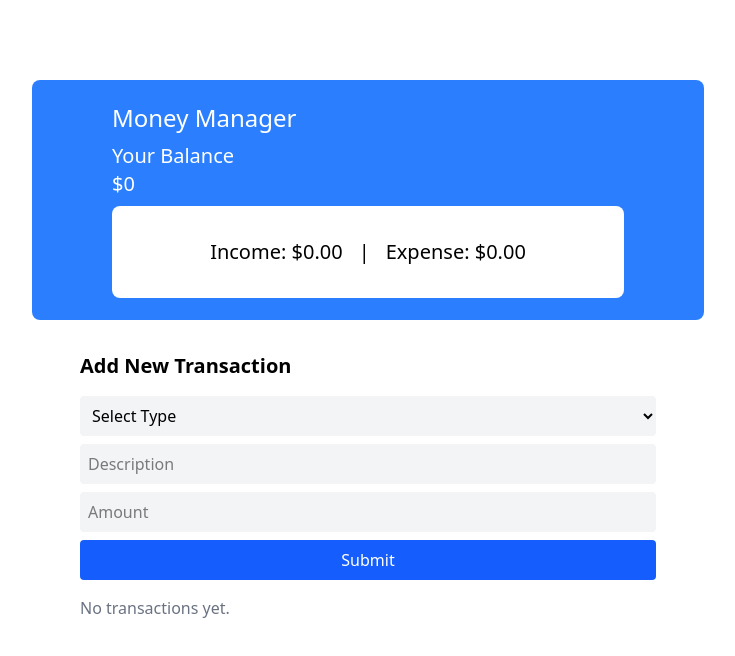
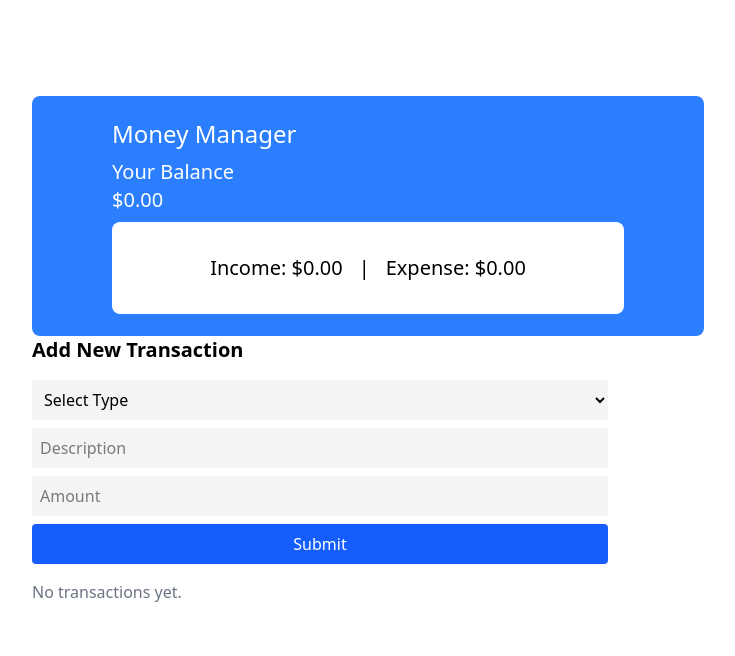
Before and after one commit to LordMamoo/Money-React, a React (Vite) app: page / in a window 1280 px wide. Shown: the top 656 px of the page, without its empty margins (272-1007 px from the left). Built offline with nearby package versions, Linux system fonts and the light colour scheme.

Commit message:
fixed local storage and added balance function

```diff
--- a/src/App.jsx
+++ b/src/App.jsx
@@ -1,11 +1,9 @@
-import Balance from "./components/Balance.jsx";
 import History from "./components/History.jsx";
 
 function App() {
   return (
     <>
       <main className='min-h-dvh w-dvw flex flex-col items-center gap-4 p-20'>
-          <Balance />
           <History />
       </main>
     </>
--- a/src/components/Balance.jsx
+++ b/src/components/Balance.jsx
@@ -1,28 +1,20 @@
 // import History from "./History.jsx"
 
-export default function Balance() {
-    let income = (0).toFixed(2);
-    let expense = (0).toFixed(2);
-    let balance = (0).toFixed(2)
-
-    function findBalance() {
-        balance = income - expense;
-    }
-
-    findBalance();
+export default function Balance({ income, expense }) {
+    const balance = income - expense;
 
     return (
-        <div id="balance" className='flex flex-col justify-center items-center gap-2 p-4 bg-blue-500 rounded-lg w-2xl h-60 text-white'>
+        <div id="balance" className="flex flex-col justify-center items-center gap-2 p-4 bg-blue-500 rounded-lg w-2xl h-60 text-white">
             <h1 className="text-2xl w-lg">Money Manager</h1>
             <div className="w-lg text-xl">
                 <h2>Your Balance</h2>
-                <span>${balance}</span>
+                <span>${balance.toFixed(2)}</span>
             </div>
             <div className="flex justify-center items-center gap-4 p-8 w-lg bg-white rounded-lg text-black text-xl">
-                <span>Income: ${income}</span>
+                <span>Income: ${income.toFixed(2)}</span>
                 <span>|</span>
-                <span>Expense: ${expense}</span>
+                <span>Expense: ${expense.toFixed(2)}</span>
             </div>
         </div>
-    )
+    );
 }
--- a/src/components/History.jsx
+++ b/src/components/History.jsx
@@ -1,23 +1,41 @@
 import { useState, useEffect } from "react";
 import TransactionForm from "./TransactionForm";
 import TransactionList from "./TransactionList";
+import Balance from "./Balance";
 
 export default function History() {
     const [transactions, setTransactions] = useState([]);
+    const [hasLoaded, setHasLoaded] = useState(false); // ✅ flag
 
-    // Load from localStorage when component mounts
+    // Load from localStorage on first render
     useEffect(() => {
         const saved = JSON.parse(localStorage.getItem("transactions")) || [];
-        setTransactions(saved);
+        const normalized = saved.map((t) => ({
+            ...t,
+            amount: Number(t.amount),
+        }));
+        setTransactions(normalized);
+        setHasLoaded(true); // ✅ mark as loaded
     }, []);
 
-    // Save to localStorage when transactions change
+    // Save only after the first load has completed
     useEffect(() => {
-        localStorage.setItem("transactions", JSON.stringify(transactions));
-    }, [transactions]);
+        if (hasLoaded) {
+            localStorage.setItem("transactions", JSON.stringify(transactions));
+        }
+    }, [transactions, hasLoaded]);
+
+    const income = transactions
+    .filter((t) => t.amount > 0)
+    .reduce((sum, t) => sum + t.amount, 0);
+
+    const expense = transactions
+    .filter((t) => t.amount < 0)
+    .reduce((sum, t) => sum + Math.abs(t.amount), 0);
 
     return (
         <div className="p-4">
+            <Balance income={income} expense={expense} />
             <TransactionForm
                 transactions={transactions}
                 setTransactions={setTransactions}
--- a/src/components/TransactionForm.jsx
+++ b/src/components/TransactionForm.jsx
@@ -36,9 +36,13 @@ export default function TransactionForm({ transactions = [], setTransactions })
         const numericAmount = parseFloat(formData.amount.replace(/[^0-9.-]+/g, ""));
         if (isNaN(numericAmount)) return;
 
+        const signedAmount = formData.type === "expense"
+            ? -Math.abs(numericAmount) // always negative
+            : Math.abs(numericAmount); // always positive
+
         const newTransaction = {
             ...formData,
-            amount: numericAmount,
+            amount: signedAmount,
             id: Date.now(),
         };
 
```
